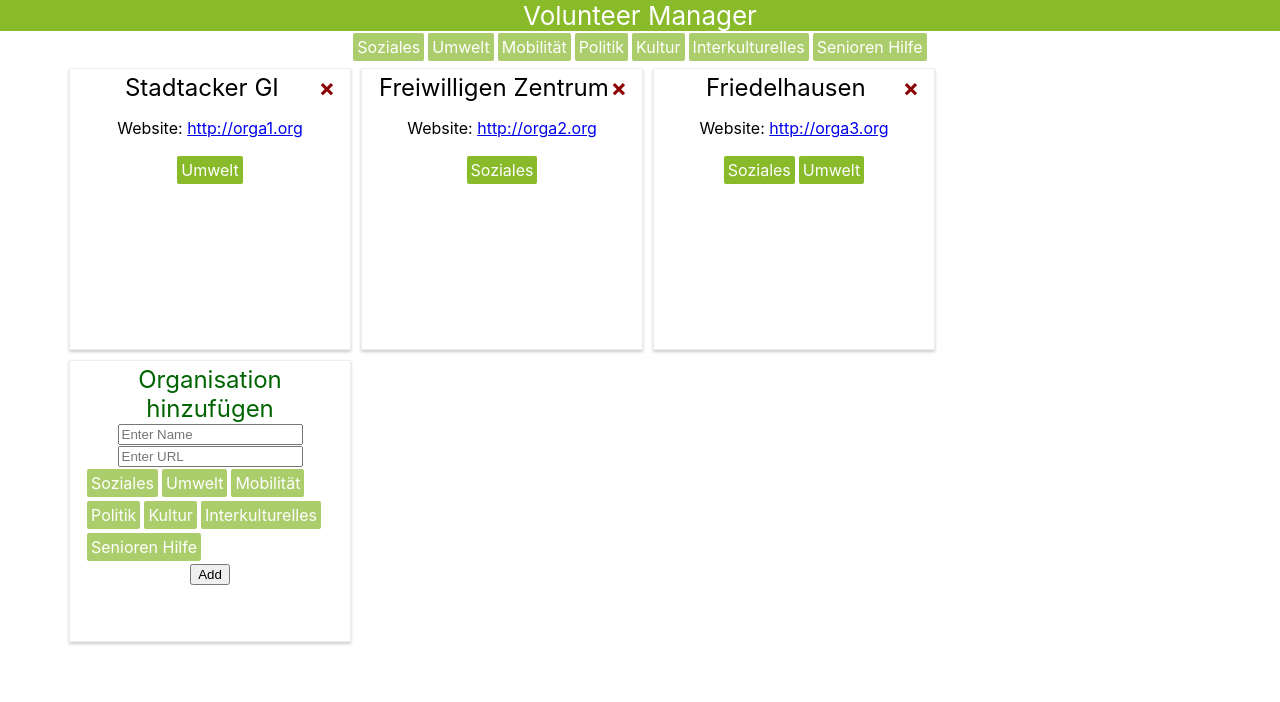
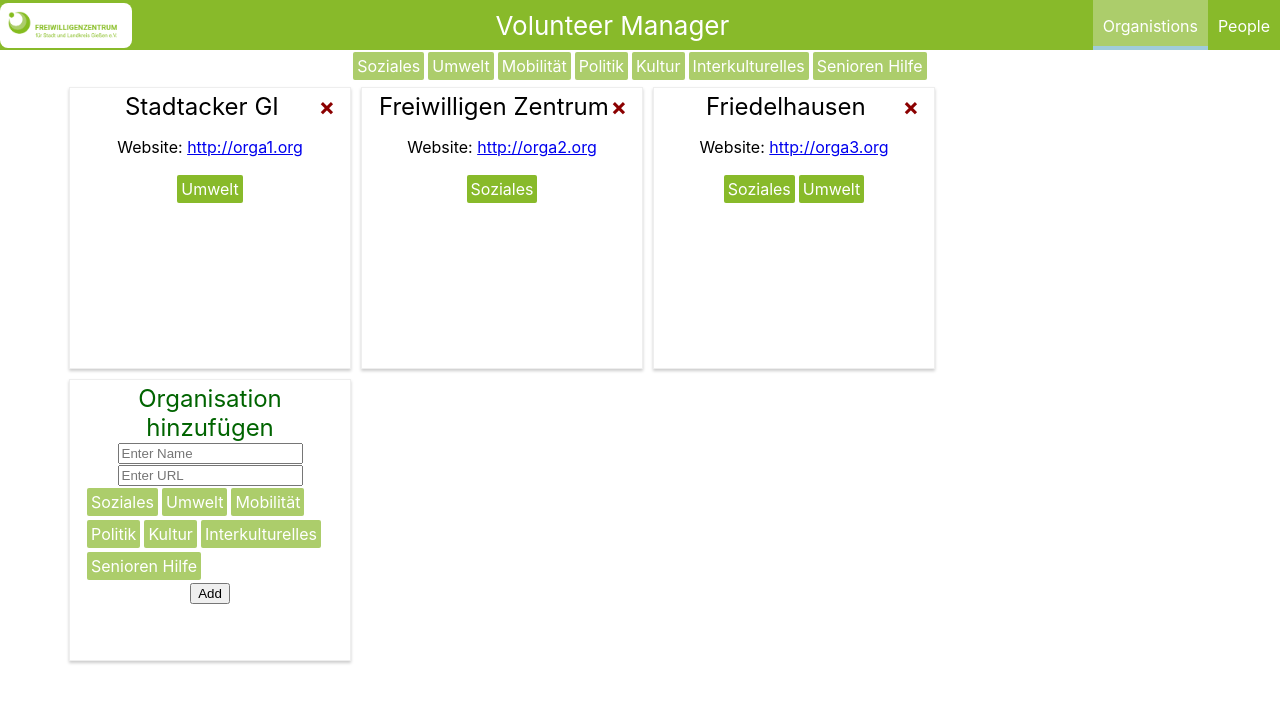
Before and after one commit to BaseVentura/Mule, a React (Create React App) app: page / in a window 1280 px wide. Shown: the top 702 px of the page. Built offline with nearby package versions, Linux system fonts and the light colour scheme.

Commit message:
Added Navigation

```diff
--- a/src/App.js
+++ b/src/App.js
@@ -1,6 +1,9 @@
 import React, { Component } from 'react';
+
 import styles from './App.module.css'
+
 import Orgamanager from './Containers/Orgamanager';
+import Navigation from './Components/Navigation/Navigation'
 
 class App extends Component {
 
@@ -8,9 +11,7 @@ class App extends Component {
 
     return (
       <div className={styles.App}>
-        <div className={styles.Header}>
-          <div className={styles.Title}>Volunteer Manager</div>
-        </div>
+        <Navigation/>
         <Orgamanager/>
       </div>
     );
--- a/src/App.module.css
+++ b/src/App.module.css
@@ -2,20 +2,6 @@
   text-align: center;
   align-content: center;
   margin: auto;
-}
-
-.Title{
-  /* background-color: #88BA2A; */
-  /* min-height: 100vh; */
-  display: flex;
-  color: white;
-  height: 20%;
-  flex-direction: column;
-  align-items: left;
-  text-align: left;
-  justify-content: left;
-  left: 0px;
-  font-size: calc(10px + 2vmin);
 }
 .OrgaList{
   width: 90%;
@@ -26,17 +12,6 @@
     text-align: center;
 }
 
-.Header {
-  background-color: #88BA2A;
-  /* min-height: 100vh; */
-  display: flex;
-  flex-direction: column;
-  align-items: center;
-  justify-content: center;
-  font-size: calc(10px + 2vmin);
-  color: white;
-}
-
 .Button{
   background-color: #88BA2A;
   color: azure;
```
